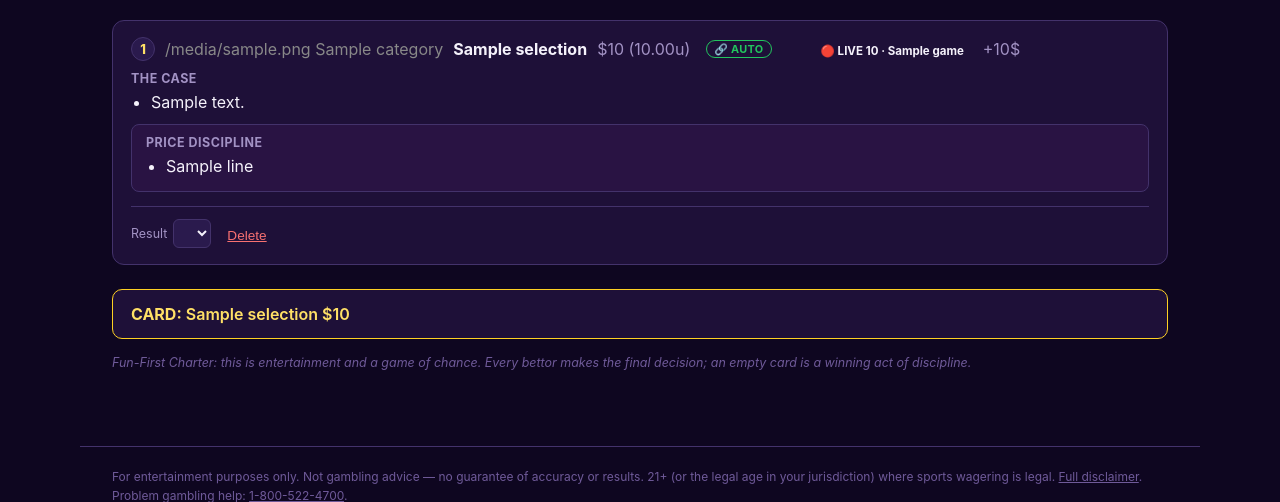
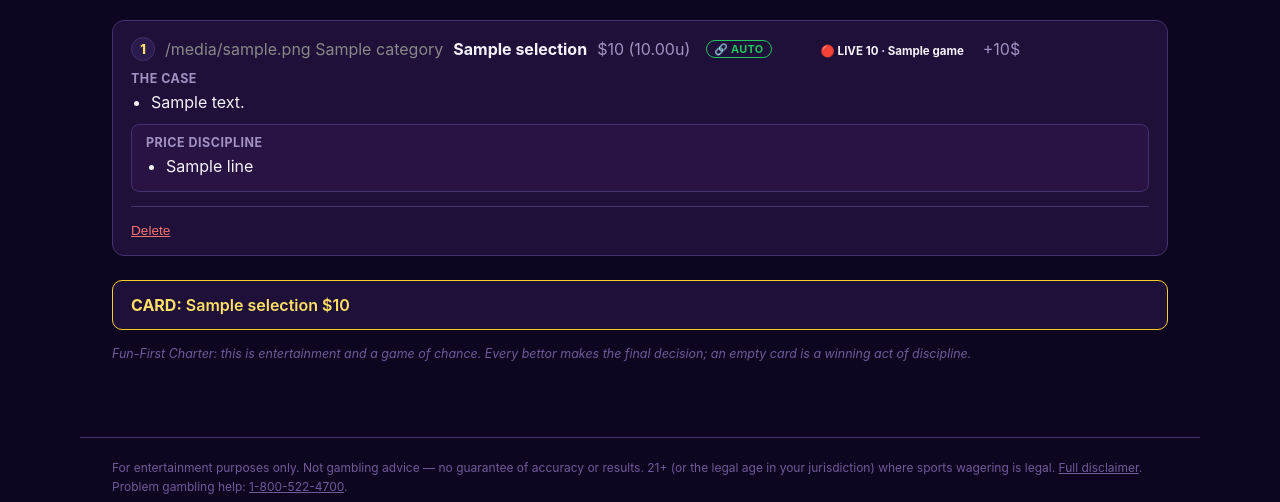
Before and after one commit to GiffordB/war-room-dashboard, a Python web app: template templates/report_detail.html in a window 1280 px wide. Shown: the part 567-1069 px from the top of the page. Run offline with Jinja, Linux system fonts and the light colour scheme; the template is opened without the code that fills it: most values are stand-ins (such as "Sample title", 1, 10 or a date in 2020); lists and menus that the app fills with data are empty.

Commit message:
Revert "Let a pick be graded by hand from the report page"
This reverts commit 07a0750f0ab2d69ad5fbdfe1a11c2e117feb0e76.

```diff
--- a/templates/report_detail.html
+++ b/templates/report_detail.html
@@ -141,21 +141,6 @@
             {% endif %}
 
             <div class="war-pick-controls">
-              <form class="settle-form" method="post" action="{{ url_for('settle_pick', pick_id=p.id) }}">
-                <label>
-                  <span class="muted small">Result</span>
-                  <select name="result" onchange="this.form.requestSubmit()"
-                          title="{{ 'Overrides the auto-grade for this pick' if p.espn_event_id else 'Settle this pick by hand' }}">
-                    {% for r in results %}
-                      <option value="{{ r }}" {% if r == p.result %}selected{% endif %}>{{ result_label(r) }}</option>
-                    {% endfor %}
-                  </select>
-                </label>
-                <noscript><button class="btn btn-sm" type="submit">Update</button></noscript>
-              </form>
-              {% if not p.espn_event_id and p.result == 'pending' %}
-                <span class="muted small">Not linked to a game &mdash; grade it here once it settles.</span>
-              {% endif %}
               <form method="post" action="{{ url_for('delete_pick', pick_id=p.id) }}"
                     onsubmit="return confirm('Delete this pick?');">
                 <button class="btn-link" type="submit">Delete</button>
```
